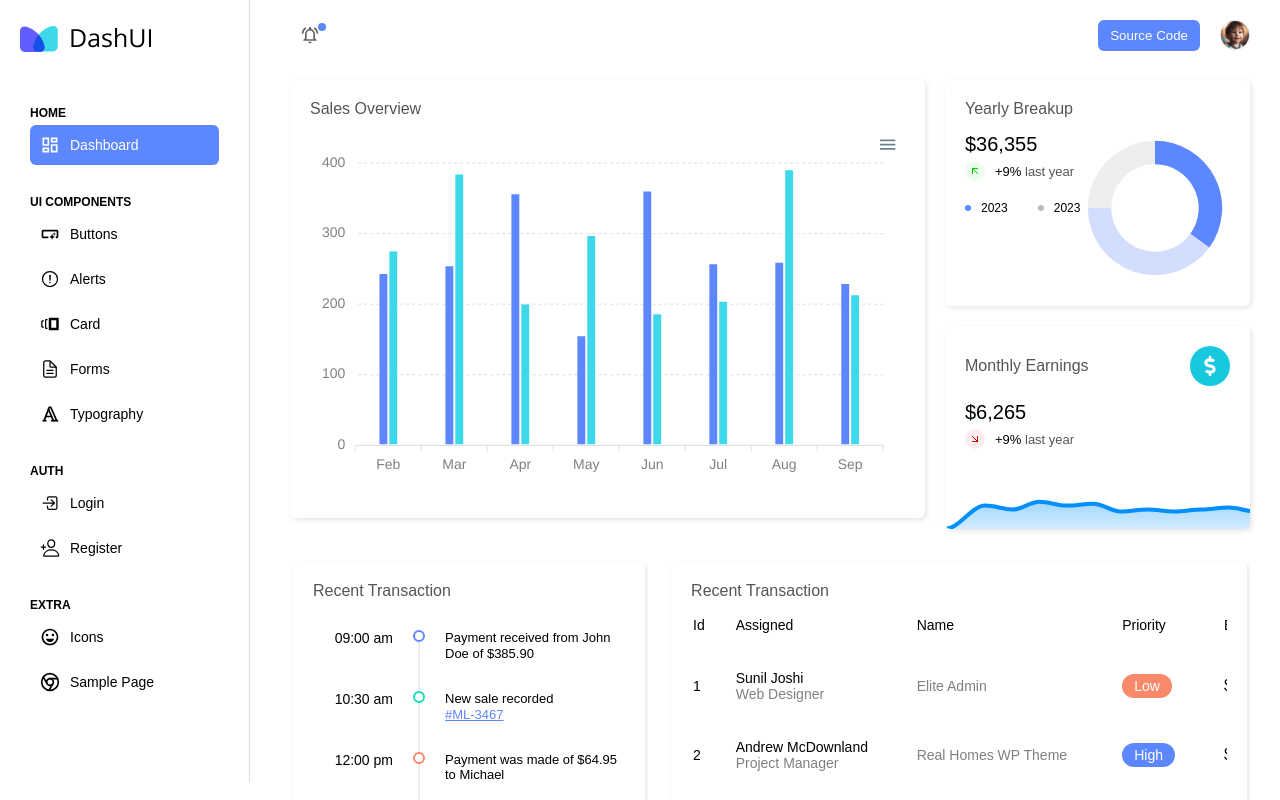
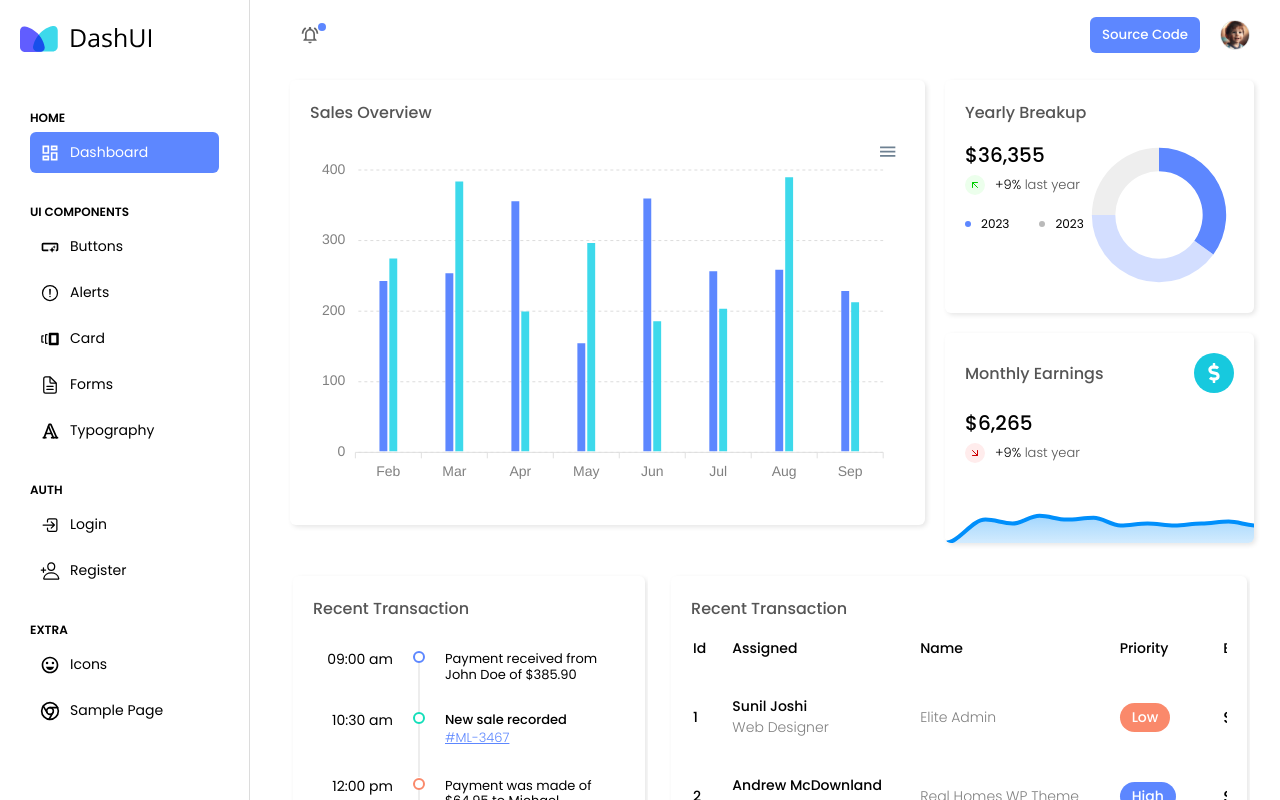
Before and after one commit to iamdineshbasnet/DashUI, a React (Vite) app: page / in a window 1280 px wide. Built offline with nearby package versions, Linux system fonts and the light colour scheme.

Commit message:
🏳️  Readme file updated

```diff
--- a/src/styles/_variables.scss
+++ b/src/styles/_variables.scss
@@ -1,4 +1,4 @@
-
+@import url('https://fonts.googleapis.com/css2?family=Inter:wght@300;400;500;600;700;800&family=Poppins:wght@300;400;500;600;700;800&display=swap');
 
 // Fonts Variable
 $primaryFont: "Poppins", sans-serif ;
```
Also changed, not shown: 1 other file (tests, documents, lock files or other folders).
